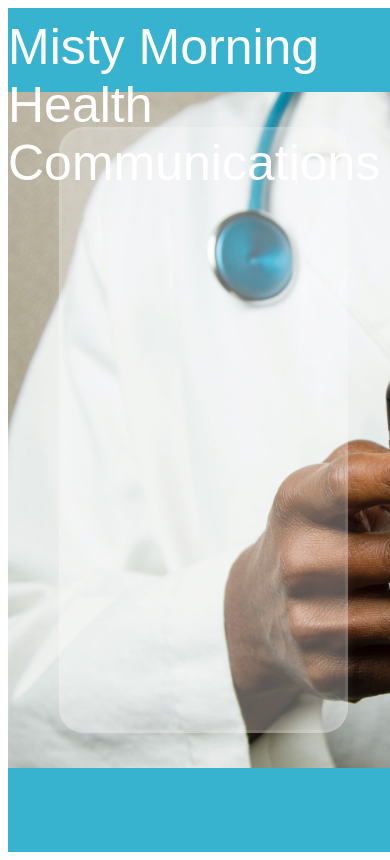
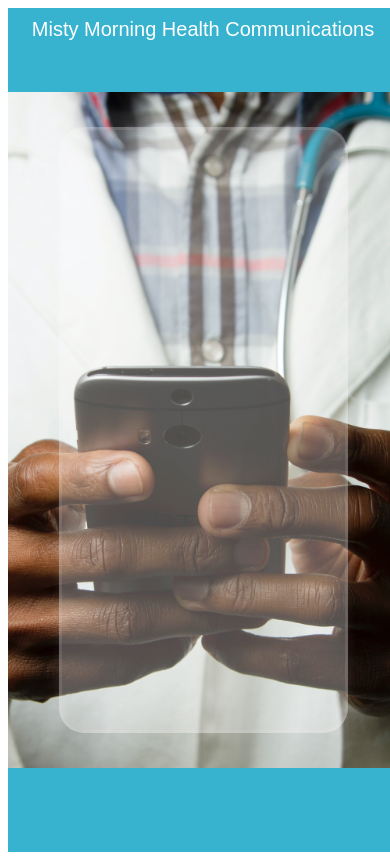
Before and after one commit to twalker7/active8-landing, a website: page index.html in a window 390 px wide. Drawn offline with Linux system fonts and the light colour scheme.

Commit message:
added media query starter

```diff
--- a/assets/style.css
+++ b/assets/style.css
@@ -33,6 +33,7 @@
     background-image: url(../assets/images/national-cancer-institute-unsplash.jpg);
     background-color: #37b3cf;
     background-size: cover;
+
     display: flex;
     justify-content: center;
     align-items: center;
@@ -52,3 +53,17 @@
     justify-content: center;
     align-items: center;
     }
+
+
+
+    @media only screen and (max-width:600px){
+
+        .body-section{
+            background-position: center;
+        }
+
+        .header-title{
+          font-size: 20px;
+
+        }
+      }
```
